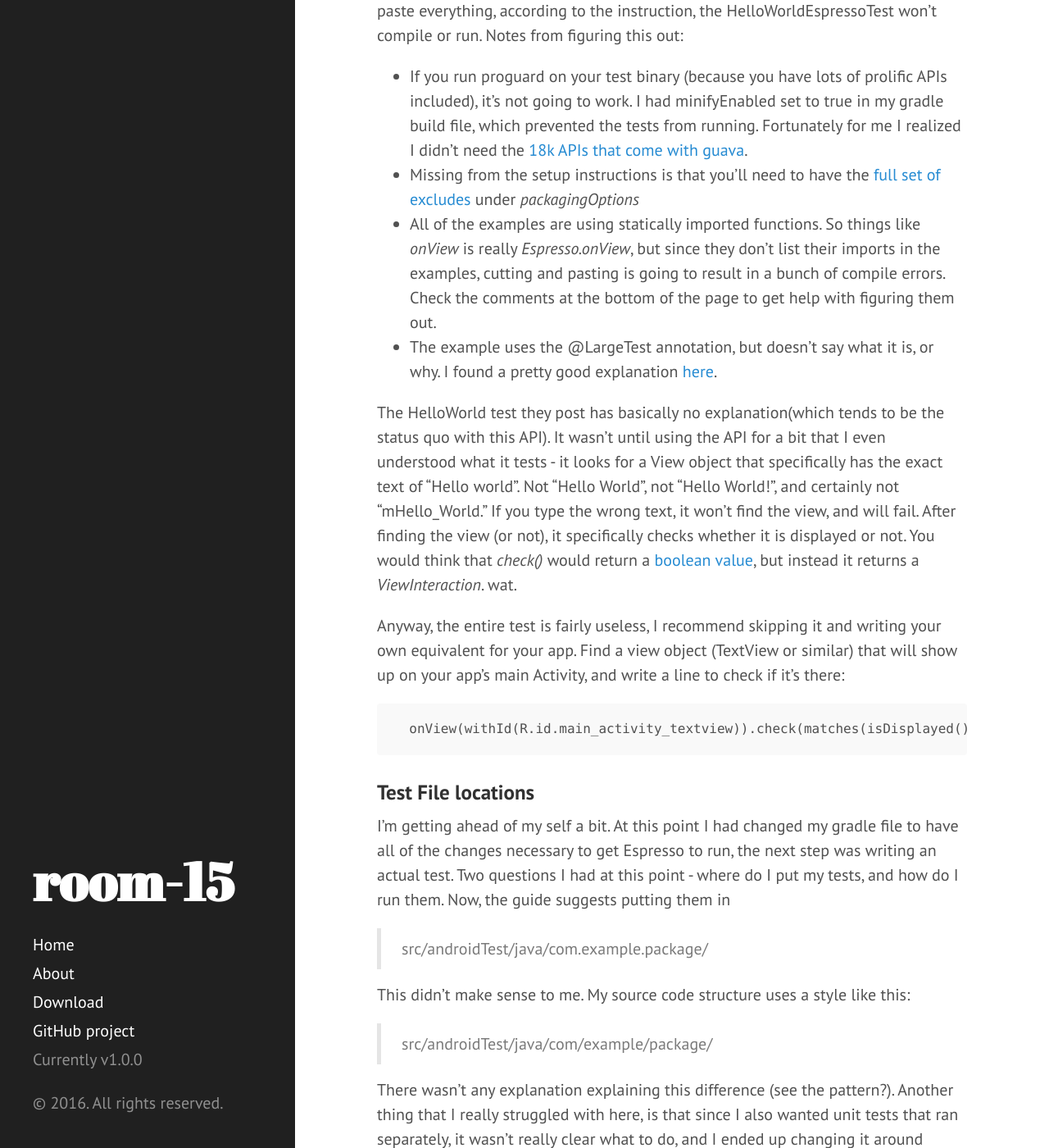
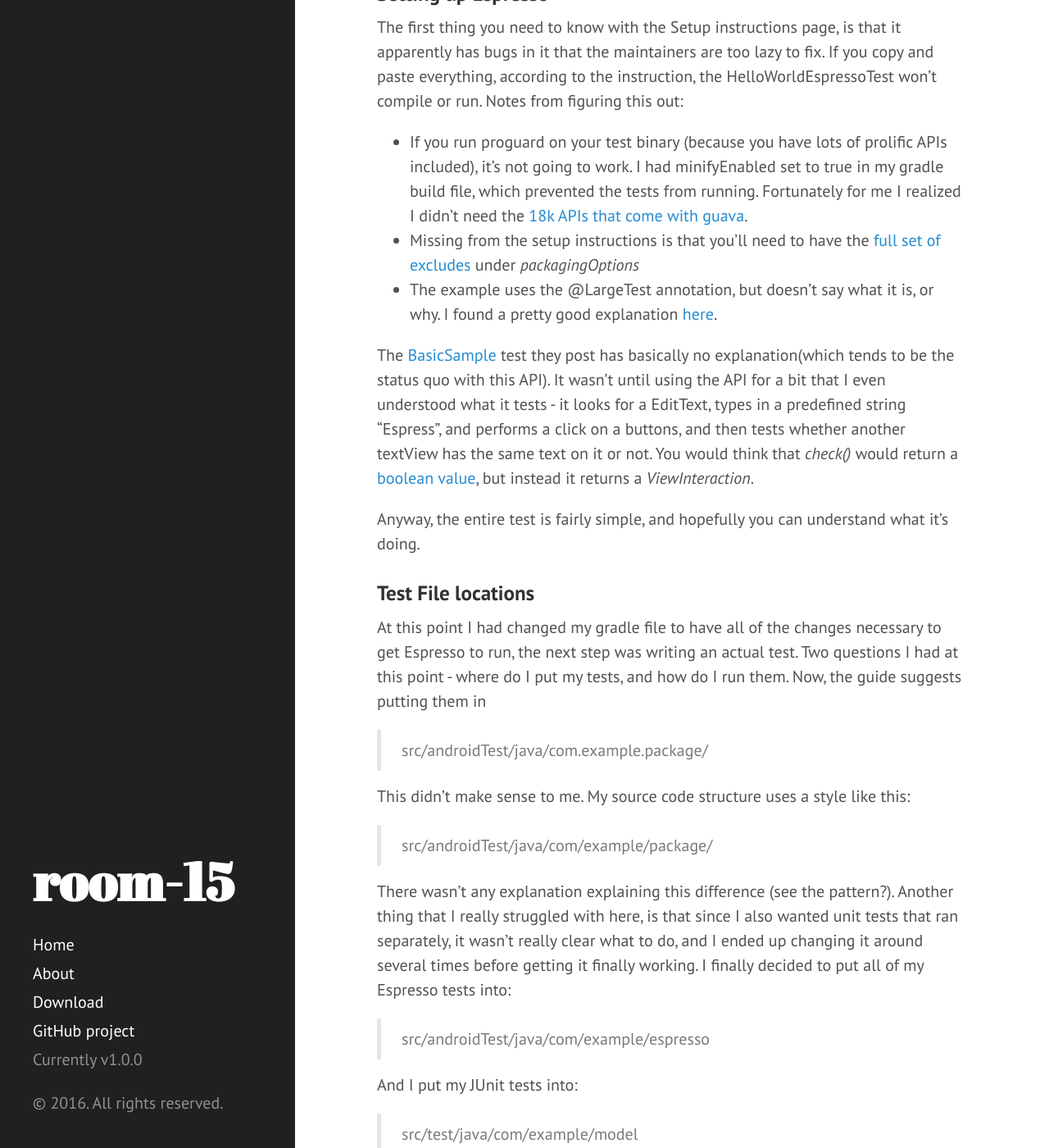
Before and after one commit to room-15/blog, a Jekyll site: the page built from _posts/2015-03-17-adventures-in-espresso.md, in a window 1280 px wide and 1400 px high, scrolled down 513 px. Shown: the whole window at 82% size. Built offline with Jekyll 4.4.1, drawn with Linux system fonts in a browser that asks for light colours; comment, search, counter and statistics services are not loaded; some of the changed text lies outside the part shown.

Commit message:
Fixing broken links, minor edits.

```diff
--- a/_posts/2015-03-17-adventures-in-espresso.md
+++ b/_posts/2015-03-17-adventures-in-espresso.md
@@ -4,26 +4,25 @@
 post_author: Carl Anderson
 ---
 
-I recently decided it was time to add some automated testing to my app. After doing a bit of research, it seemed like adding Espresso for automated testing, and JUnit tests for my model objects would be the right way to go. So I started off by going to the [Espresso setup page](https://code.google.com/p/android-test-kit/wiki/EspressoSetupInstructions), which had a bunch of instructions for my IDE, Android Studio. It *seemed* relatively straightforward.
+*Note: Espresso has moved to a new website, and thus some of the criticism below is out of date.*
+
+I recently decided it was time to add some automated testing to my app. After doing a bit of research, it seemed like adding Espresso for automated testing, and JUnit tests for my model objects would be the right way to go. So I started off by going to the [Espresso setup page](https://google.github.io/android-testing-support-library/), which had a bunch of instructions for my IDE, Android Studio. It *seemed* relatively straightforward.
 
 ### Setting up Espresso
 
 The first thing you need to know with the Setup instructions page, is that it apparently has bugs in it that the maintainers are too lazy to fix. If you copy and paste everything, according to the instruction, the HelloWorldEspressoTest won't compile or run. Notes from figuring this out:
 
 * If you run proguard on your test binary (because you have lots of prolific APIs included), it's not going to work. I had minifyEnabled set to true in my gradle build file, which prevented the tests from running. Fortunately for me I realized I didn't need the [18k APIs that come with guava](http://jakewharton.com/play-services-is-a-monolith/).
-* Missing from the setup instructions is that you'll need to have the [full set of excludes](https://code.google.com/p/android-test-kit/issues/detail?id=122) under *packagingOptions*
-* All of the examples are using statically imported functions. So things like *onView* is really *Espresso.onView*, but since they don't list their imports in the examples, cutting and pasting is going to result in a bunch of compile errors. Check the comments at the bottom of the page to get help with figuring them out.
+* Missing from the setup instructions is that you'll need to have the [full set of excludes](https://code.google.com/p/android/issues/detail?id=195331&can=1&q=label%3AComponent-Test-Support-Libraries%20packagingOptions&colspec=ID%20Type%20Status%20Owner%20Summary%20Stars) under *packagingOptions*
 * The example uses the @LargeTest annotation, but doesn't say what it is, or why. I found a pretty good explanation [here](http://googletesting.blogspot.com/2010/12/test-sizes.html).
 
-The HelloWorld test they post has basically no explanation(which tends to be the status quo with this API). It wasn't until using the API for a bit that I even understood what it tests - it looks for a View object that specifically has the exact text of "Hello world". Not "Hello World", not "Hello World!", and certainly not "mHello_World." If you type the wrong text, it won't find the view, and will fail. After finding the view (or not), it specifically checks whether it is displayed or not. You would think that *check()* would return a [boolean value](http://stackoverflow.com/questions/20807131/espresso-return-boolean-if-view-exists), but instead it returns a *ViewInteraction*. wat.
+The [BasicSample](https://github.com/googlesamples/android-testing/tree/master/ui/espresso/BasicSample) test they post has basically no explanation(which tends to be the status quo with this API). It wasn't until using the API for a bit that I even understood what it tests - it looks for a EditText, types in a predefined string "Espress", and performs a click on a buttons, and then tests whether another textView has the same text on it or not. You would think that *check()* would return a [boolean value](http://stackoverflow.com/questions/20807131/espresso-return-boolean-if-view-exists), but instead it returns a *ViewInteraction*.
 
-Anyway, the entire test is fairly useless, I recommend skipping it and writing your own equivalent for your app. Find a view object (TextView or similar) that will show up on your app's main Activity, and write a line to check if it's there:
-
-      onView(withId(R.id.main_activity_textview)).check(matches(isDisplayed()));
+Anyway, the entire test is fairly simple, and hopefully you can understand what it's doing.
 
 ### Test File locations
 
-I'm getting ahead of my self a bit. At this point I had changed my gradle file to have all of the changes necessary to get Espresso to run, the next step was writing an actual test. Two questions I had at this point - where do I put my tests, and how do I run them. Now, the guide suggests putting them in
+At this point I had changed my gradle file to have all of the changes necessary to get Espresso to run, the next step was writing an actual test. Two questions I had at this point - where do I put my tests, and how do I run them. Now, the guide suggests putting them in
 
 > src/androidTest/java/com.example.package/
 
@@ -47,7 +46,7 @@
 * What are good things to test? What are bad things to test? What are some of the limitations?
 * Why would I use Espresso?
 
-The main [Espresso](https://code.google.com/p/android-test-kit/wiki/Espresso) page has about 6 sentences that read more like marketing than any sort of attempt at answering these questions. The video linked on that page is **painful** to watch. Terrible jokes / attempts at comedy, quotes like "When you make it easy for developers, they'll just do it", and "it's easy to set up." It eventually gets to talking about the framework, but is much more of a sales pitch than a manifesto for how to use Espresso.
+The main [Espresso](https://google.github.io/android-testing-support-library/docs/espresso/index.html) page unfortunately doesn't do a good job of answering these questions.
 
 What I've learned since trying to do things in the framework is:
 
@@ -56,7 +55,7 @@
 * Espresso won't help you make sure your layout isn't screwed up. It programmatically looks up your view object, and as long as it's on the screen everything will work.
 * Sometimes things don't work even though everything is on the screen. I ended up needing to use scrollTo() to get a button "visible", even though as I was watching on the screen, it was fully visible.
 
-So far I've had some decent success writing tests that navigate through my UI, but figuring out the process has been rather difficult. There's just not very good documentation (again with the theme!). For instance, when my button click was failing, because it wasn't "90% visible", I shouldn't have to google a solution to this:
+So far I've had some decent success writing tests that navigate through my UI, but figuring out the process has been rather difficult. There's just not very good documentation. For instance, when my button click was failing, because it wasn't "90% visible", I shouldn't have to google a solution to this:
 
     android.support.test.espresso.PerformException: Error performing 'single click' on view 'with id: test.com.myproject.app:id/navigationButtonProfile'.
 Caused by: java.lang.RuntimeException: Action will not be performed because the target view does not match one or more of the following constraints:
```
